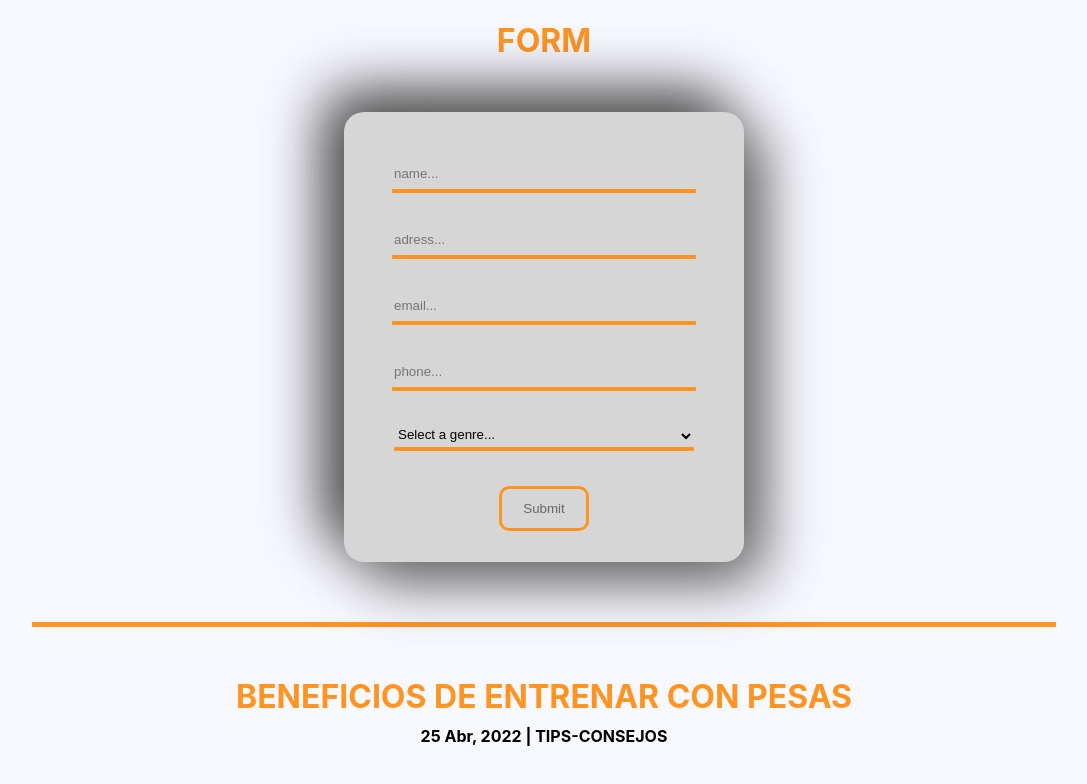
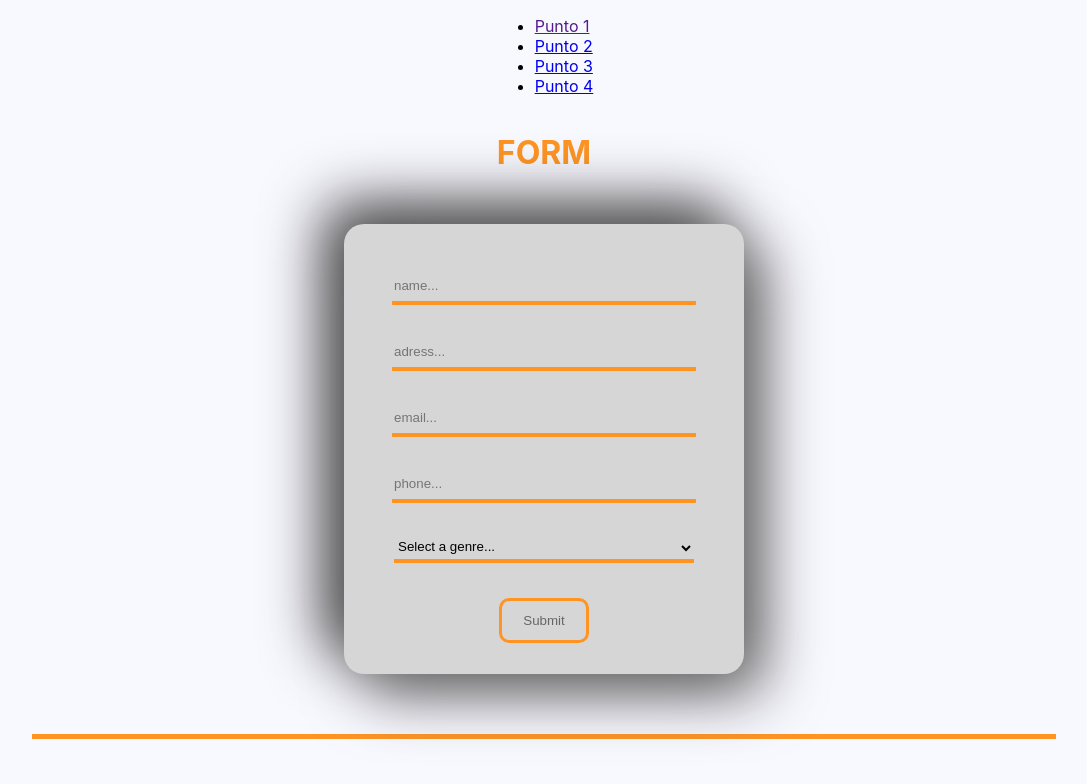
Before and after one commit to maksudxx/React-UTN, a React (Vite) app in the folder practica-uno/: page / in a window 1280 px wide. Shown: the top 784 px of the page, without its empty margins (96-1183 px from the left). Built offline with nearby package versions, Linux system fonts and the light colour scheme; grey boxes are pictures that could not be loaded.

Commit message:
add components ids

```diff
--- a/practica-uno/src/App.jsx
+++ b/practica-uno/src/App.jsx
@@ -2,13 +2,17 @@ import "./App.css";
 import { Counter } from "./components/counter/Counter";
 import { Form } from "./components/form/Form";
 import { Info } from "./components/info/Info";
+import { Navbar } from "./components/navbar/Navbar";
 
 function App() {
   return (
     <div className="App">
+      <Navbar />
       {/* punto 2 */}
       <Form />
+      {/* Punto 3 */}
       <Info />
+      {/* punto 4 */}
       <Counter />
     </div>
   );
--- a/practica-uno/src/components/Form/Form.jsx
+++ b/practica-uno/src/components/Form/Form.jsx
@@ -1,7 +1,7 @@
 import styles from "./Form.module.css";
 export const Form = () => {
   return (
-    <div className={styles.container}>
+    <div id="form"className={styles.container}>
         <h1 className={styles.title}>FORM</h1>
       <div className={styles.formContainer}>
         <input type="text" placeholder="name..." className={styles.input} />
--- a/practica-uno/src/components/counter/Counter.jsx
+++ b/practica-uno/src/components/counter/Counter.jsx
@@ -4,7 +4,7 @@ export const Counter = () => {
   const [count, setCount] = useState(0);
 
   return (
-    <div className={styles.container}>
+    <div id="counter" className={styles.container}>
       <h1 className={styles.title}>COUNTER</h1>
       <p className={styles.counter}>El valor del contador es: {count}</p>
 
--- a/practica-uno/src/components/info/Info.jsx
+++ b/practica-uno/src/components/info/Info.jsx
@@ -3,7 +3,7 @@ import styles from "./Info.module.css";
 
 export const Info = () => {
   return (
-    <div className={styles.container}>
+    <div id="info" className={styles.container}>
       <h1 className={styles.title}>BENEFICIOS DE ENTRENAR CON PESAS</h1>
       <h4 className={styles.subtitle}>25 Abr, 2022 | TIPS-CONSEJOS </h4>
       <img
--- /dev/null
+++ b/practica-uno/src/components/navbar/Navbar.jsx
@@ -0,0 +1,12 @@
+export const Navbar = ()=>{
+    return(
+        <header>
+            <ul>
+            <li><a href="">Punto 1</a></li>
+            <li><a href="#form">Punto 2</a></li>
+            <li><a href="#info">Punto 3</a></li>
+            <li><a href="#counter">Punto 4</a></li>
+            </ul>
+        </header>
+    )
+}
```
Also changed, not shown: practica-uno/src/components/navbar/Navbar.module.css (added).
